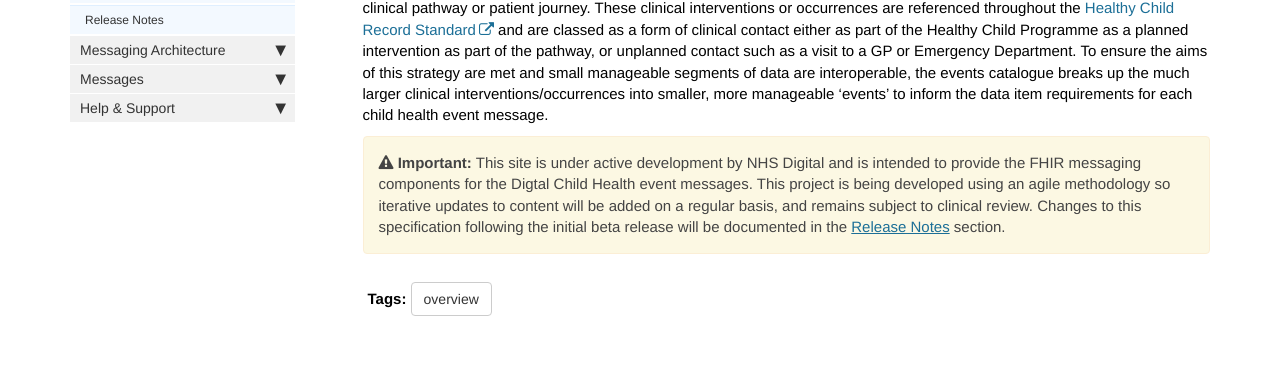
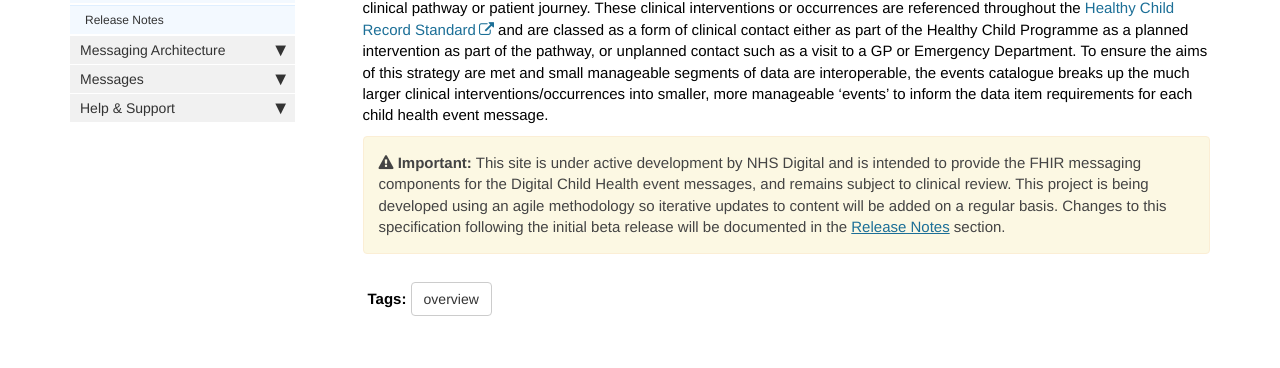
Before and after one commit to nhsconnect/Digital-Child-Health-STU3, a Jekyll site: the page built from index.md, in a window 1280 px wide and 980 px high. Shown: the part 352-720 px from the top of the window. Built offline with Jekyll 4.4.1, drawn with Linux system fonts in a browser that asks for light colours; nearby versions of some CDN libraries; comment, search, counter and statistics services are not loaded.

Commit message:
Beta prep update QA

```diff
--- a/index.md
+++ b/index.md
@@ -15,4 +15,4 @@ Child Health Events contain information meaningful to those managing the persona
 
 The information contained within an event is recorded within clinical interventions or occurrences that happen throughout a clinical pathway or patient journey. These clinical interventions or occurrences are referenced throughout the [Healthy Child Record Standard](https://theprsb.org/standards/healthychildrecord/) and are classed as a form of clinical contact either as part of the Healthy Child Programme as a planned intervention as part of the pathway, or unplanned contact such as a visit to a GP or Emergency Department. To ensure the aims of this strategy are met and small manageable segments of data are interoperable, the events catalogue breaks up the much larger clinical interventions/occurrences into smaller, more manageable 'events' to inform the data item requirements for each child health event message.
 
-{% include important.html content="This site is under active development by NHS Digital and is intended to provide the FHIR messaging components for the Digtal Child Health event messages. This project is being developed using an agile methodology so iterative updates to content will be added on a regular basis, and remains subject to clinical review. Changes to this specification following the initial beta release will be documented in the [Release Notes](overview_release_notes.html) section." %}
+{% include important.html content="This site is under active development by NHS Digital and is intended to provide the FHIR messaging components for the Digital Child Health event messages, and remains subject to clinical review. This project is being developed using an agile methodology so iterative updates to content will be added on a regular basis. Changes to this specification following the initial beta release will be documented in the [Release Notes](overview_release_notes.html) section." %}
```
Also changed, not shown: pages/explore/explore_bundle_structure.md (+1 -1 lines), pages/support/support_about.md (+1 -1 lines).
